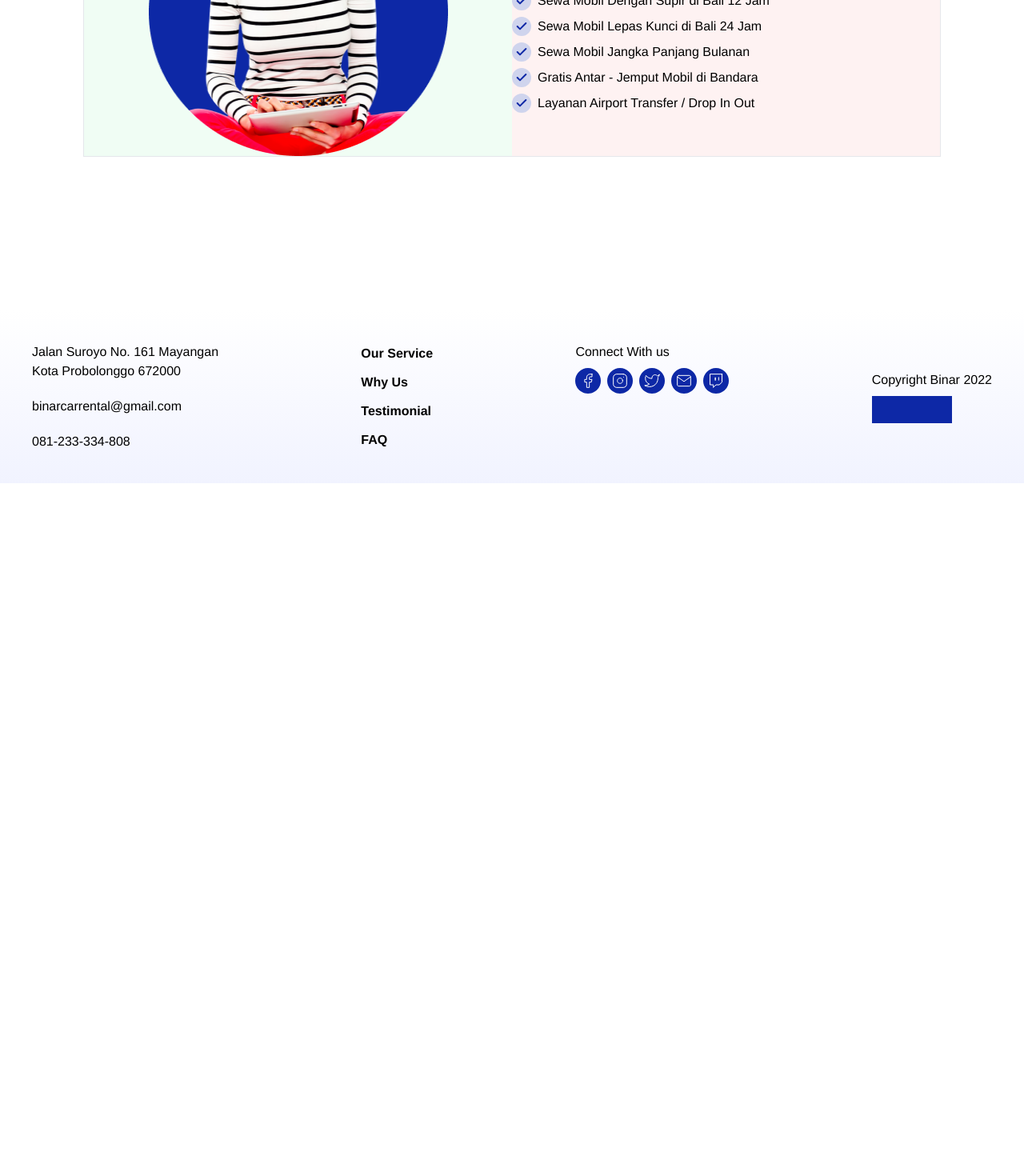
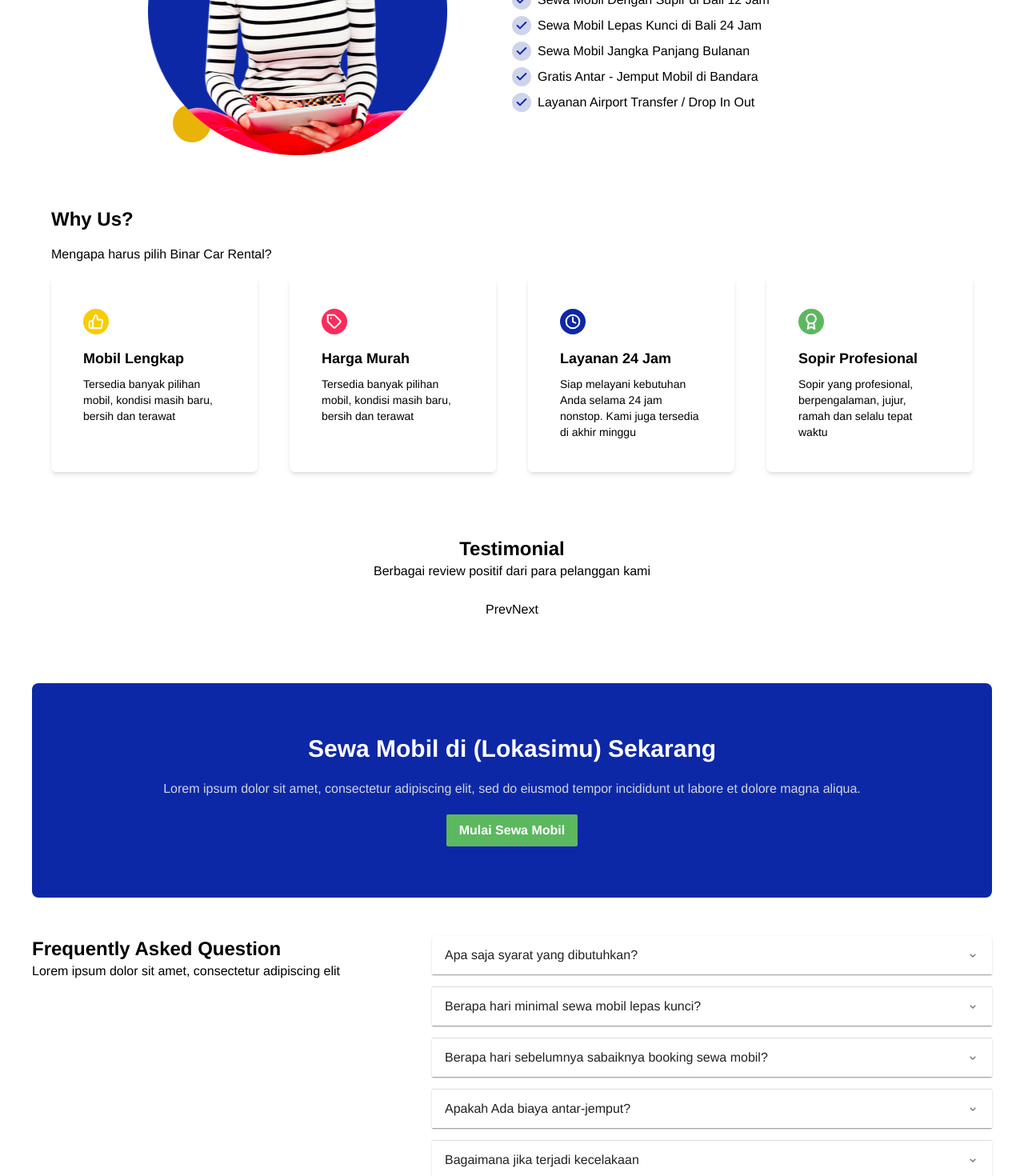
Before and after one commit to adityahimaone/next-data-media-handling, a Next.js app: page / in a window 1280 px wide. Shown: the part 780-2250 px from the top of the page at 80% size. Before the commit the page ends 1384 px from the top, so only its background shows below. Built offline with nearby package versions, Linux system fonts and the light colour scheme.

Commit message:
Add Landing Page

```diff
--- /dev/null
+++ b/components/elements/LandingPage/AccordionFAQ.jsx
@@ -0,0 +1,40 @@
+import React from "react";
+import Accordion from "@mui/material/Accordion";
+import AccordionSummary from "@mui/material/AccordionSummary";
+import AccordionDetails from "@mui/material/AccordionDetails";
+import { BiChevronDown } from "react-icons/bi";
+
+function AccordionFAQ() {
+  const accordionList = [
+    "Apa saja syarat yang dibutuhkan?",
+    "Berapa hari minimal sewa mobil lepas kunci?",
+    "Berapa hari sebelumnya sabaiknya booking sewa mobil?",
+    "Apakah Ada biaya antar-jemput?",
+    "Bagaimana jika terjadi kecelakaan",
+  ];
+
+  return (
+    <div className="space-y-4">
+      {accordionList.map((item, index) => (
+        <Accordion key={index}>
+          <AccordionSummary
+            expandIcon={<BiChevronDown />}
+            aria-controls="panel1a-content"
+            id="panel1a-header"
+          >
+            <p>{item}</p>
+          </AccordionSummary>
+          <AccordionDetails>
+            <p>
+              Lorem ipsum dolor sit amet, consectetur adipiscing elit.
+              Suspendisse malesuada lacus ex, sit amet blandit leo lobortis
+              eget.
+            </p>
+          </AccordionDetails>
+        </Accordion>
+      ))}
+    </div>
+  );
+}
+
+export default AccordionFAQ;
--- /dev/null
+++ b/components/elements/LandingPage/CardWhyUs.jsx
@@ -0,0 +1,51 @@
+import React from "react";
+import IconPrice from "@/img/icon_price.svg";
+import IconProfessional from "@/img/icon_professional.svg";
+import IconComplete from "@/img/icon_complete.svg";
+import IconClock from "@/img/icon_24hrs.svg";
+import Card from "@/components/UI/Card/Card";
+import Image from "next/image";
+
+function CardWhyUs() {
+  const cardList = [
+    {
+      icon: IconComplete,
+      title: "Mobil Lengkap",
+      desc: "Tersedia banyak pilihan mobil, kondisi masih baru, bersih dan terawat",
+    },
+    {
+      icon: IconPrice,
+      title: "Harga Murah",
+      desc: "Tersedia banyak pilihan mobil, kondisi masih baru, bersih dan terawat",
+    },
+    {
+      icon: IconClock,
+      title: "Layanan 24 Jam",
+      desc: "Siap melayani kebutuhan Anda selama 24 jam nonstop. Kami juga tersedia di akhir minggu",
+    },
+    {
+      icon: IconProfessional,
+      title: "Sopir Profesional",
+      desc: "Sopir yang profesional, berpengalaman, jujur, ramah dan selalu tepat waktu",
+    },
+  ];
+  return (
+    <>
+      {cardList.map((card, index) => (
+        <Card key={index}>
+          <div className="flex lg:flex-col flex-row items-center space-y-4 space-x-2 lg:space-x-0 p-4">
+            <div className="flex justify-start lg:w-full">
+              <Image src={card.icon} alt="icon" className="w-8 h-8 mr-3" />
+            </div>
+            <div className="space-y-2">
+              <h3 className="text-lg font-semibold">{card.title}</h3>
+              <p className="text-sm">{card.desc}</p>
+            </div>
+          </div>
+        </Card>
+      ))}
+    </>
+  );
+}
+
+export default CardWhyUs;
--- /dev/null
+++ b/components/elements/LandingPage/Carousel.jsx
@@ -0,0 +1,55 @@
+/* eslint-disable react/jsx-key */
+import React, { useState } from "react";
+import AliceCarousel from "react-alice-carousel";
+import "react-alice-carousel/lib/alice-carousel.css";
+
+const responsive = {
+  0: { items: 1 },
+  568: { items: 2 },
+  1024: { items: 3 },
+};
+
+const createItems = (length, [handleClick]) => {
+  let deltaX = 0;
+  let difference = 0;
+  const swipeDelta = 20;
+
+  return Array.from({ length }).map((item, i) => (
+    <div
+      data-value={i + 1}
+      className="item"
+      onMouseDown={(e) => (deltaX = e.pageX)}
+      onMouseUp={(e) => (difference = Math.abs(e.pageX - deltaX))}
+      onClick={() => difference < swipeDelta && handleClick(i)}
+    >
+      <span className="item-inner" />
+    </div>
+  ));
+};
+
+function Carousel() {
+  const [activeIndex, setActiveIndex] = useState(0);
+  const [items] = useState(createItems(3, [setActiveIndex]));
+
+  const slidePrev = () => setActiveIndex(activeIndex - 1);
+  const slideNext = () => setActiveIndex(activeIndex + 1);
+  const syncActiveIndex = ({ item }) => setActiveIndex(item);
+
+  return [
+    <AliceCarousel
+      mouseTracking
+      disableDotsControls
+      disableButtonsControls
+      items={items}
+      activeIndex={activeIndex}
+      responsive={responsive}
+      onSlideChanged={syncActiveIndex}
+    />,
+    <div className="b-refs-buttons">
+      <button onClick={slidePrev}>Prev</button>
+      <button onClick={slideNext}>Next</button>
+    </div>,
+  ];
+}
+
+export default Carousel;
--- a/package.json
+++ b/package.json
@@ -20,6 +20,7 @@
     "next": "12.1.6",
     "npm": "^8.10.0",
     "react": "18.1.0",
+    "react-alice-carousel": "^2.6.1",
     "react-dom": "18.1.0",
     "react-google-login": "^5.2.2",
     "react-hook-form": "^7.31.2",
--- a/pages/index.jsx
+++ b/pages/index.jsx
@@ -7,6 +7,14 @@ import ButtonSecondary from "@/components/UI/Button/ButtonSecondary";
 import Container from "@/components/UI/Container/ContainerDefault";
 import ServiceGirl from "@/img/service_girl.png";
 import ChecklistImg from "@/img/ceklist.svg";
+import CardWhyUs from "@/components/elements/LandingPage/CardWhyUs";
+import Carousel from "@/components/elements/LandingPage/Carousel";
+import ButtonSuccess from "@/components/UI/Button/ButtonSuccess";
+import Accordion from "@mui/material/Accordion";
+import AccordionSummary from "@mui/material/AccordionSummary";
+import AccordionDetails from "@mui/material/AccordionDetails";
+import { BiChevronDown } from "react-icons/bi";
+import AccordionFAQ from "@/components/elements/LandingPage/AccordionFAQ";
 
 export default function Home() {
   const serviceList = [
@@ -45,9 +53,12 @@ export default function Home() {
       </section>
       <Container>
         <section>
-          <div className="flex justify-around m-16 border">
-            <div className="w-1/2 bg-green-50 ">
-              <div className="flex justify-center">
+          <div className="flex flex-col xl:flex-row justify-around m-16">
+            <div className="w-full xl:w-1/2">
+              <div className="flex justify-center relative">
+                <div className="absolute top-1 left-0 w-[133px] h-[133px] bg-green-500 rounded-full" />
+                <div className="absolute top-14 right-36 w-[25px] h-[25px] bg-red-500 rounded-full" />
+                <div className="absolute bottom-4 left-28 w-[48px] h-[48px] bg-yellow-500 rounded-full" />
                 <Image
                   src={ServiceGirl}
                   alt="service"
@@ -56,7 +67,7 @@ export default function Home() {
                 />
               </div>
             </div>
-            <div className="w-1/2 bg-red-50 flex items-center">
+            <div className="w-full xl:w-1/2 flex items-center">
               <div className="space-y-4 flex flex-col ">
                 <h2 className="text-2xl font-semibold">
                   Best Car Rental for any kind of trip in (Lokasimu)!
@@ -79,6 +90,45 @@ export default function Home() {
             </div>
           </div>
         </section>
+        <section className="space-y-4 m-6">
+          <h2 className="text-2xl font-semibold">Why Us?</h2>
+          <p>Mengapa harus pilih Binar Car Rental?</p>
+          <div className="grid grid-cols-1 lg:grid-cols-4 gap-10">
+            <CardWhyUs />
+          </div>
+        </section>
+      </Container>
+      <section className="m-20">
+        <div className="text-center space-y-5s">
+          <h1 className="text-2xl font-bold">Testimonial</h1>
+          <p>Berbagai review positif dari para pelanggan kami</p>
+          <Carousel />
+        </div>
+      </section>
+      <Container>
+        <section className="p-16 space-y-5 bg-primaryDarkBlue-400 text-white rounded-lg text-center">
+          <h1 className="text-3xl font-semibold">
+            Sewa Mobil di (Lokasimu) Sekarang
+          </h1>
+          <p className="text-gray-300">
+            Lorem ipsum dolor sit amet, consectetur adipiscing elit, sed do
+            eiusmod tempor incididunt ut labore et dolore magna aliqua.
+          </p>
+          <ButtonSuccess>Mulai Sewa Mobil</ButtonSuccess>
+        </section>
+        <section className="my-12">
+          <div className="flex w-full">
+            <div className="w-5/12">
+              <h1 className="font-semibold text-2xl">
+                Frequently Asked Question
+              </h1>
+              <p>Lorem ipsum dolor sit amet, consectetur adipiscing elit</p>
+            </div>
+            <div className="w-7/12">
+              <AccordionFAQ />
+            </div>
+          </div>
+        </section>
       </Container>
     </Layout>
   );
--- a/styles/globals.css
+++ b/styles/globals.css
@@ -1,3 +1,4 @@
+@import "react-alice-carousel/lib/alice-carousel.css";
 @tailwind base;
 @tailwind components;
 @tailwind utilities;
--- a/styles/globals.scss
+++ b/styles/globals.scss
@@ -1,6 +1,7 @@
 @tailwind base;
 @tailwind components;
 @tailwind utilities;
+@import "react-alice-carousel/lib/alice-carousel.css";
 
 .input-form {
   @apply w-full p-1 border border-gray-400 rounded-sm;
```
Also changed, not shown: 2 other files (tests, documents, lock files or other folders).
